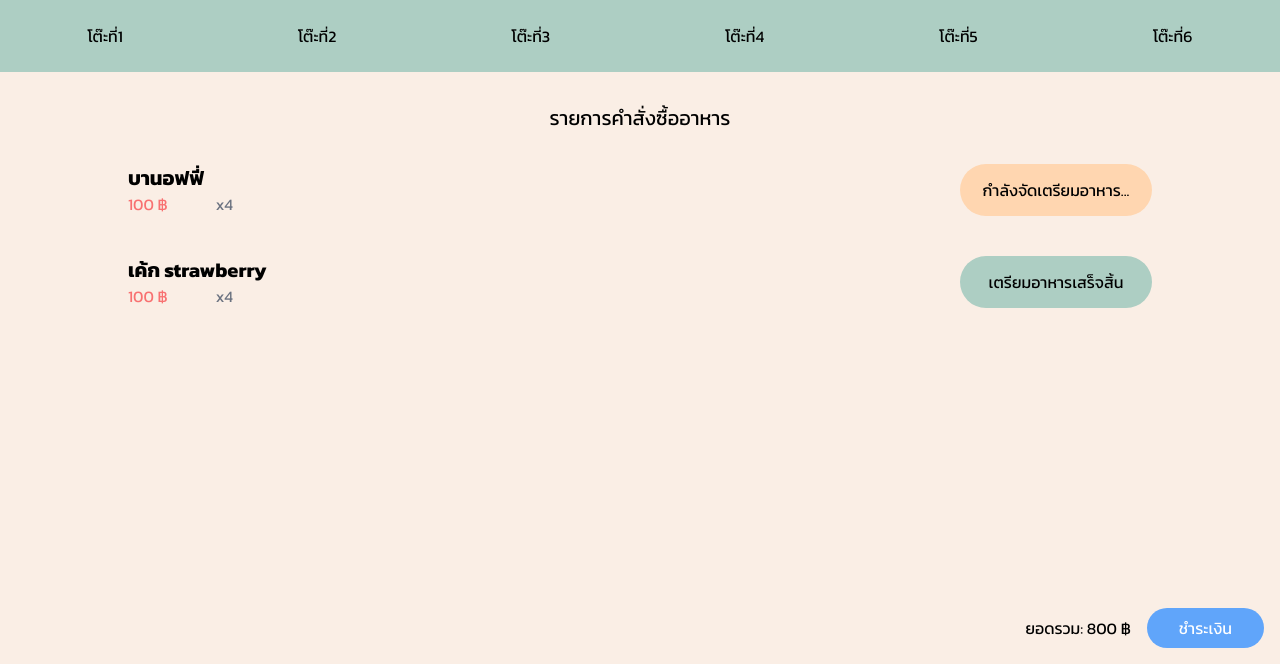
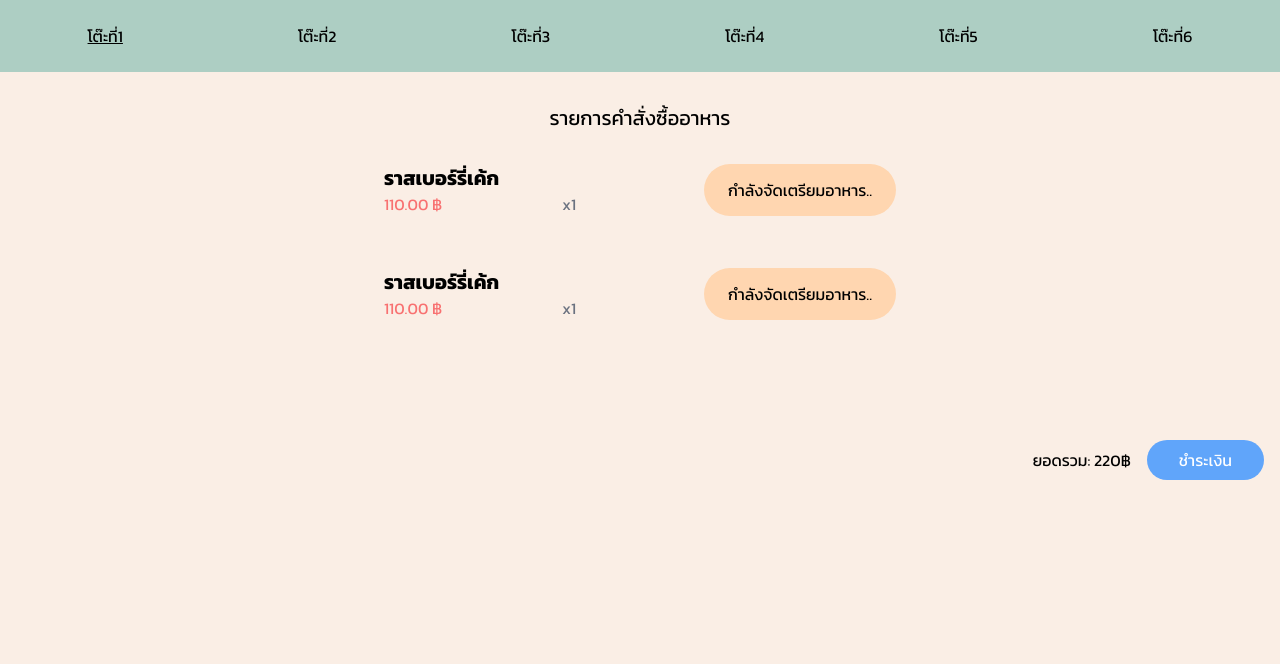
Before and after one commit to PichayaPhatcharoen/Webpro-project, a PHP site: page /emp_order.php in a window 1280 px wide. Shown: the part 136-800 px from the top of the page. Run offline with PHP 8.4, Linux system fonts and the light colour scheme; data comes from the database, SQL or seed files in the repository.

Commit message:
emp_order update

```diff
--- a/2_order/emp_order.php
+++ b/2_order/emp_order.php
@@ -30,65 +30,66 @@
                     </a>
                 </div>
             </div>
-            <!-- <div class="flex justify-between ">
-                <div class="header2-left flex items-center gap-0 md:gap-10 ">
-                    <a href="#profile" class="logo rounded-full object-cover flex items-center justify-center overflow-hidden" alt="logo"></a>
-                    <a href="#webname" class="webname">Fern n Friends café</a>
-                </div>
-                <div class="header2-right flex items-center gap-0 md:gap-10">
-                    <a href="#order" class="menuho">รายการคำสั่งซื้ออาหาร</a>
-                    <a href="#edit" class="menuho2">จัดการรายการอาหาร</a>
-                </div>
-            </div> -->
         </div>
     </header>
-    <div class="tableselect bg-status-done  flex flex-row justify-around py-6">
-        <div ><a id="table1" href="">โต๊ะที่1</a></div>
-        <div ><a id="table2" href="">โต๊ะที่2</a></div>
-        <div ><a id="table3" href="">โต๊ะที่3</a></div>
-        <div ><a id="table4" href="">โต๊ะที่4</a></div>
-        <div ><a id="table5" href="">โต๊ะที่5</a></div>
-        <div ><a id="table6" href="">โต๊ะที่6</a></div>
+    <?php $tableNum = isset($_GET['tableNum']) ? intval($_GET['tableNum']) : 1;
+    if ($tableNum < 1 || $tableNum > 6) {
+        $tableNum = 1;
+    }?>
+    <div class="tableselect bg-status-done flex flex-row justify-around py-6">
+        <div><a id="table1" href="?tableNum=1" <?php if($tableNum == 1) echo 'class="underline"'; ?>>โต๊ะที่1</a></div>
+        <div><a id="table2" href="?tableNum=2" <?php if($tableNum == 2) echo 'class="underline"'; ?>>โต๊ะที่2</a></div>
+        <div><a id="table3" href="?tableNum=3" <?php if($tableNum == 3) echo 'class="underline"'; ?>>โต๊ะที่3</a></div>
+        <div><a id="table4" href="?tableNum=4" <?php if($tableNum == 4) echo 'class="underline"'; ?>>โต๊ะที่4</a></div>
+        <div><a id="table5" href="?tableNum=5" <?php if($tableNum == 5) echo 'class="underline"'; ?>>โต๊ะที่5</a></div>
+        <div><a id="table6" href="?tableNum=6" <?php if($tableNum == 6) echo 'class="underline"'; ?>>โต๊ะที่6</a></div>
     </div>
-    <div class="mx-auto max-w-screen-lg ml:auto mb-10">
+
     <h1 class="text-center pt-8 pb-8 text-xl">รายการคำสั่งซื้ออาหาร</h1>
-        <div class="item_1 container flex justify-around lg:justify-between mb-10">
-            <div>
-                <div class="flex flex-col">
-                    <div id="Item"><p class="font-bold text-xl">บานอฟฟี่</p></div>
-                    <div id="price" class="text-md flex flex-row gap-12">
-                        <p id="price" class="text-red-400">100 ฿</p>
-                        <p id="amount" class="text-gray-500">x4</p>
+
+    <?php
+    $pdo = new PDO('mysql:host=localhost;dbname=FernNFriend', 'root', '');
+    $stmt = $pdo->prepare("SELECT * FROM order_customer WHERE tableNum = :tableNum && ispaid = 'ยังไม่ได้ชำระ' ORDER BY order_datetime ASC");
+    $stmt->bindParam(':tableNum', $tableNum);
+    $stmt->execute();
+    $orders = $stmt->fetchAll(PDO::FETCH_ASSOC);
+    $total_price = 0;
+    ?>
+
+    <div class="grid grid-rows-2 justify-around gap-3">
+        <?php foreach ($orders as $order):
+            $total_price += $order['price'] * $order['amount'];
+            ?>
+            <div class="item_1  grid grid-cols-2  mb-10">
+                <div class="">
+                    <div class="flex flex-col mx-16">
+                        <div id="Item"><p class="font-bold text-xl"><?php echo $order['menu_name']; ?></p></div>
+                        <div id="price" class="text-md grid grid-cols-2 justify-between">
+                            <p id="price" class="text-red-400 text-left"><?php echo $order['price']; ?> ฿</p>
+                            <p id="amount" class="text-gray-500 text-right">x<?php echo $order['amount']; ?></p>
                         </div>
                     </div>
                 </div>
-            <div class="pl-4 pr-4 flex items-center justify-center bg-status-prep rounded-full w-32 sm:w-48">
-                <div id="status">กำลังจัดเตรียมอาหาร...</div>
+                <div id="status" class="mx-16 pr-4 flex items-center justify-center <?php echo $order['state'] == 'เตรียมอาหารเสร็จสิ้น' ? 'bg-status-done' : 'bg-status-prep' ?> rounded-full w-32 sm:w-48">
+                    <div class="pl-4"><?php echo $order['state']; ?></div>
                 </div>
             </div>
-        <div class="item_2 container flex justify-around lg:justify-between mb-10">
+        <?php endforeach; ?>
+    </div>
+
+
+    <div class="my-20 mx-4 flex flex-row items-center justify-end">
     <div>
-                <div class="flex flex-col">
-                    <div id="Item"><p class="font-bold text-xl">เค้ก strawberry</p></div>
-                    <div id="price amo" class="text-md flex flex-row gap-12">
-                        <p id="price" class="text-red-400">100 ฿</p>
-                        <p id="amount" class="text-gray-500">x4</p>
+        <p class="mr-4">ยอดรวม: <?php echo $total_price; ?>฿</p>
     </div>
+    <button onclick="ShowConfirm()" class="bg-blue-400 hover:bg-blue-500 text-white py-2 px-8 rounded-full">ชำระเงิน</button>
     </div>
-            </div>
-            <div class="pl-4 pr-4 flex items-center justify-center bg-status-done rounded-full w-32 sm:w-48">
-                <div id="status">เตรียมอาหารเสร็จสิ้น</div>
-            </div>
-        </div>
-        <footer class=" fixed bottom-0 left-0 right-0 p-4 flex justify-end items-center">
-            <p class="mr-4">ยอดรวม: 800 ฿</p>
-            <button onclick="showPopup()" class="bg-blue-400 hover:bg-blue-500 text-white py-2 px-8 rounded-full">ชำระเงิน</button>
-        </footer>
+
 
     <div class="fixed top-0 left-0 right-0 bottom-0 bg-gray-900 bg-opacity-50 flex justify-center items-center hidden" id="popup-overlay">
         <div class="bg-white rounded-lg p-20 shadow-lg">
-                <!-- <p class="text-center mb-4">กรุณารอสักครู่ . . . </p> -->
             <button onclick="hidePopup()" class="bg-blue-400 hover:bg-blue-500 text-white py-2 px-8 rounded-full">ยืนยัน</button>
+        </div>
     </div>
     <script>
         function showPopup() {
@@ -98,6 +99,7 @@
         function hidePopup() {
             document.getElementById("popup-overlay").classList.add("hidden");
         }
+
     </script>
 </body>
 
--- a/5_reviewpage/review.php
+++ b/5_reviewpage/review.php
@@ -30,7 +30,7 @@
                 <a href="../3_cart/cart.php?tableNum=<?php echo $_GET['tableNum'] ?>">
                     <span class="material-symbols-outlined shopping">
                         shopping_cart
-                        </span>
+                    </span>
                 </a>
             </div>
         </div>
@@ -57,7 +57,7 @@
 
     <div id="reviews" class="container flex flex-col w-96 md:w-auto mx-auto">
         <?php
-        $pdo = new PDO('mysql:host=localhost;dbname=FernNFriend', 'root', '');
+        $pdo = new PDO('mysql:host=localhost;dbname=fernnfriend', 'root', '');
         $stmt = $pdo->query('SELECT * FROM reviews ORDER BY id DESC');
         while ($row = $stmt->fetch(PDO::FETCH_ASSOC)) {
             echo '<div class="mx-24 my-10">';
```
Also changed, not shown: 2_order/cus_order.php (+26 -4 lines), 2_order/orders.css (line endings or trailing spaces). Lines whose indentation alone changed are shown as unchanged.
